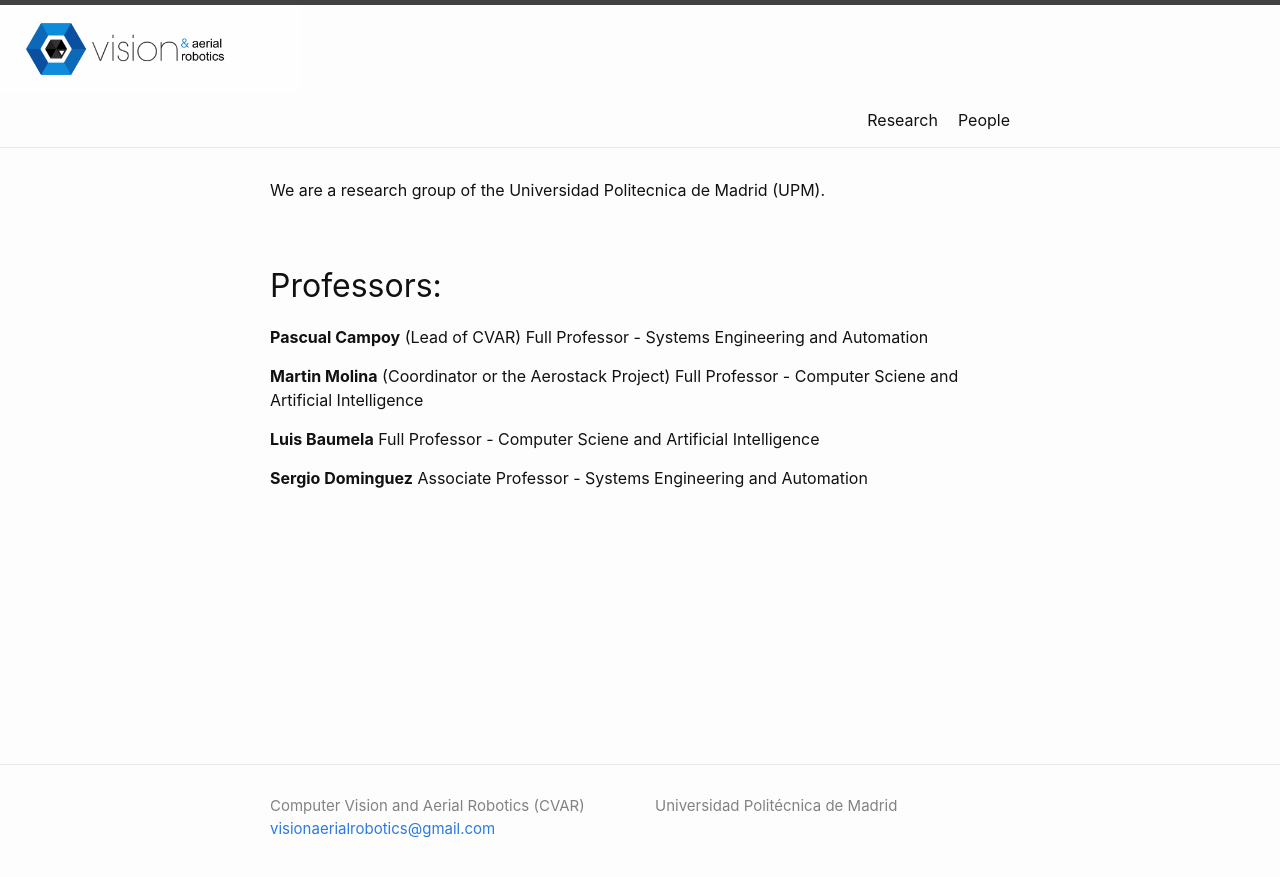
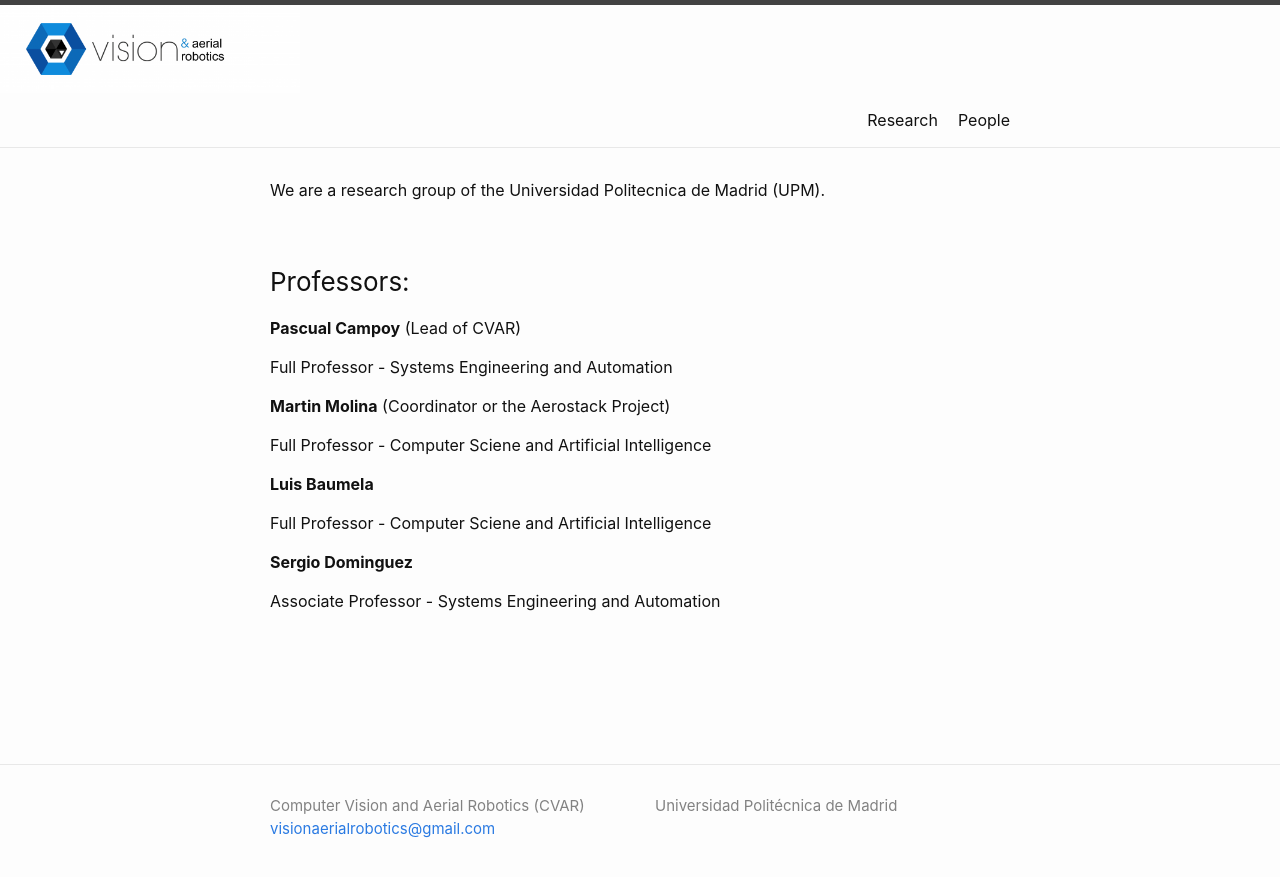
Before and after one commit to cvar-upm/cvar-upm.github.io, a Jekyll site: the page built from people.md, in a window 1280 px wide. Shown: the top 877 px of the page. Built offline with Jekyll 4.4.1, drawn with Linux system fonts in a browser that asks for light colours.

```diff
--- a/people.md
+++ b/people.md
@@ -6,16 +6,23 @@ permalink: /people/
 
 We are a research group of the Universidad Politecnica de Madrid (UPM).
 
-## Professors:
+### Professors:
 
 **Pascual Campoy** (Lead of CVAR)
+
 Full Professor - Systems Engineering and Automation
 
+
 **Martin Molina** (Coordinator or the Aerostack Project)
+
 Full Professor - Computer Sciene and Artificial Intelligence
 
+
 **Luis Baumela**
+
 Full Professor - Computer Sciene and Artificial Intelligence
 
+
 **Sergio Dominguez**
+
 Associate Professor - Systems Engineering and Automation
```
